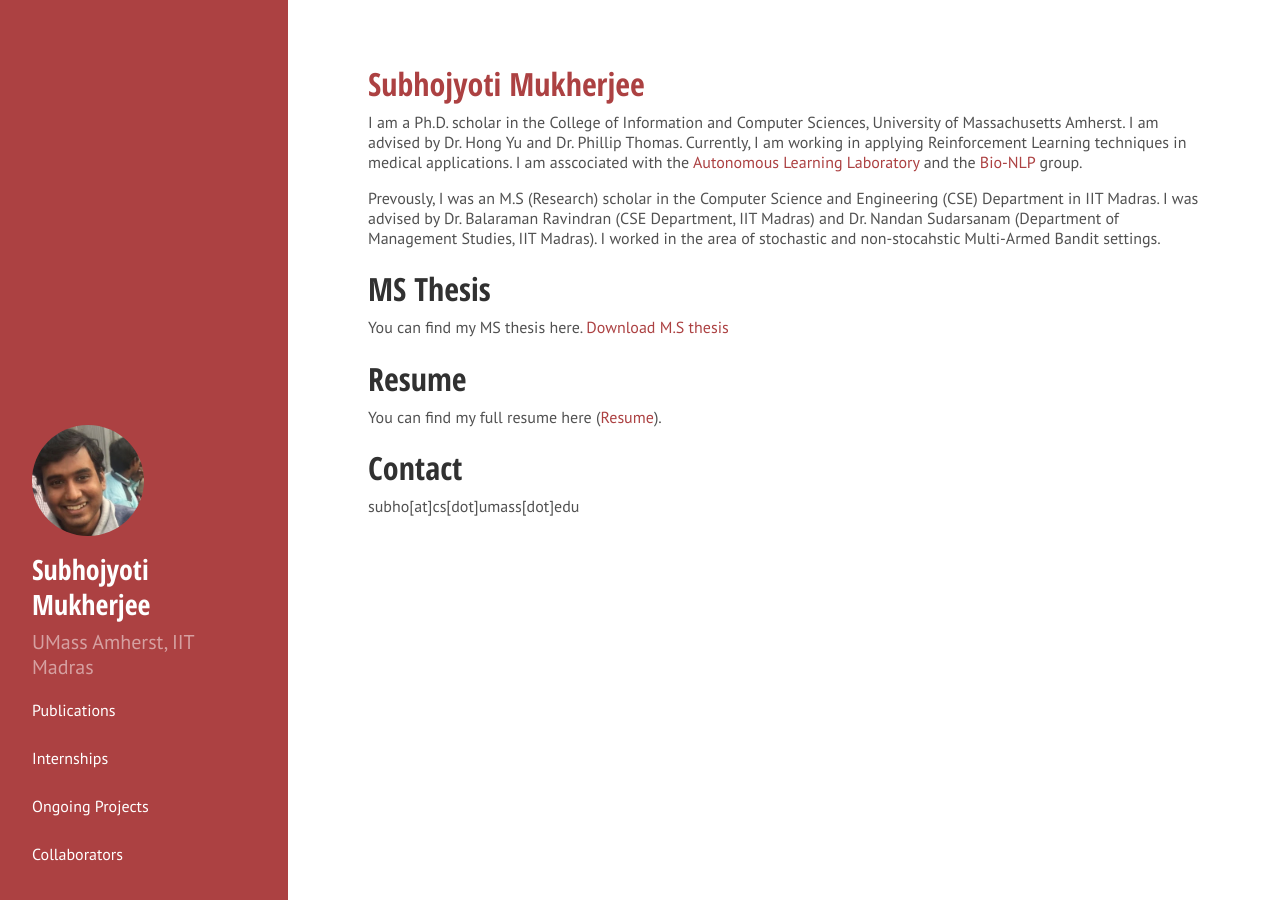
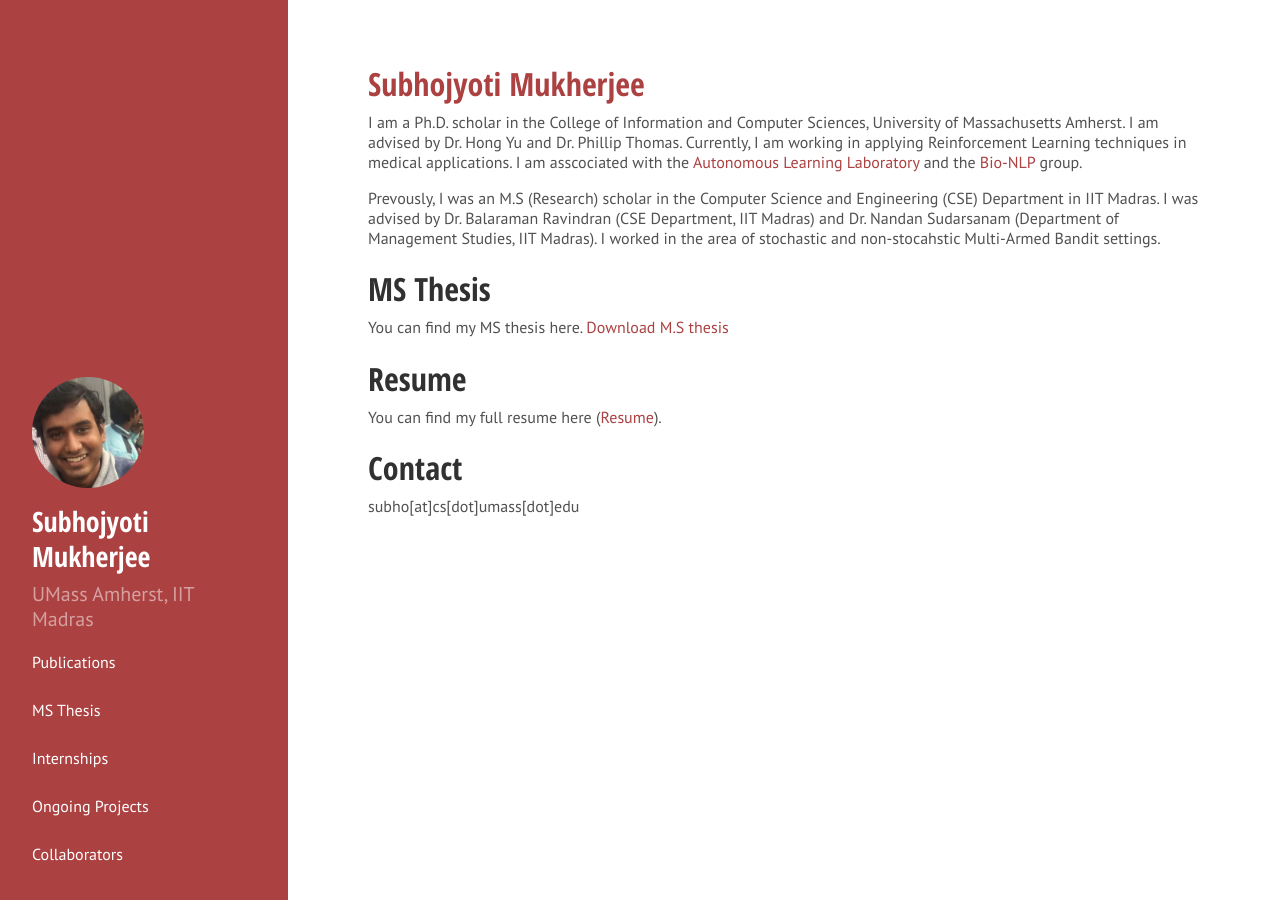
Before and after one commit to Subhojyoti22/subhojyoti.github.io, a Jekyll site: the page built from index.html, in a window 1280 px wide. Built offline with Jekyll 4.4.1, drawn with Linux system fonts in a browser that asks for light colours; Markdown is read by kramdown in place of the engine named in the settings; the list of posts is cut into pages by our own code.

Commit message:
Update sidebar.html

```diff
--- a/_includes/sidebar.html
+++ b/_includes/sidebar.html
@@ -13,6 +13,8 @@
     <nav class="sidebar-nav">
       <a class="sidebar-nav-item" href="/pubs/">Publications</a>
       <br>
+      <a class="sidebar-nav-item" href="/MSThesis/">MS Thesis</a>
+      <br>
       <a class="sidebar-nav-item" href="/internship/">Internships</a>
       <br>
       <a class="sidebar-nav-item" href="/ongoing/">Ongoing Projects</a>
```
